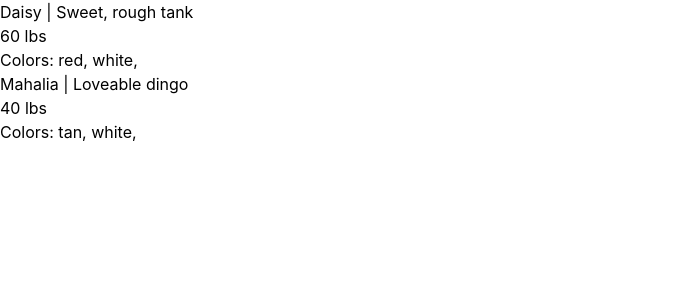
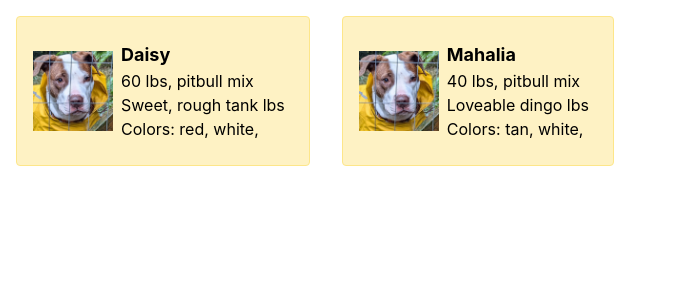
Before and after one commit to MMFane/dog-resume-app, a React (Create React App) app: page /dogs in a window 1280 px wide. Shown: the top 300 px of the page, without its empty margins (0-676 px from the left). Built offline with nearby package versions, Linux system fonts and the light colour scheme.

Commit message:
style dogList and dogCard with tailwind

```diff
--- a/src/components/Dog.tsx
+++ /dev/null
@@ -1,32 +0,0 @@
-import _toLower from 'lodash/toLower'
-
-
-// todo export types from backend
-
-interface DogType {
-    id: string;
-    name: string;
-    description: string;
-    colors: Array<string>;
-    birthdate: string;
-    weight: number;
-}
-
-interface DogProps {
-    dog: DogType
-}
-
-function Dog(props: DogProps) {
-
-    return(
-        <li className="Dog" key={props.dog.id}>
-            <p><span>{props.dog.name}</span> | <span>{props.dog.description}</span></p>
-            <p>{props.dog.weight} lbs</p>
-            <p>Colors: {props.dog.colors.map((color) => {
-                return _toLower(color) + ", "
-})}</p>
-        </li>
-    )
-}
-
-export default Dog;
--- /dev/null
+++ b/src/components/Dog/DogCard.tsx
@@ -0,0 +1,37 @@
+import _toLower from 'lodash/toLower'
+import tempDog from "./temp-dog.jpg"
+
+
+// todo export types from backend
+
+interface DogType {
+    id: string;
+    birthdate: string;
+    breed: string,
+    colors: Array<string>;
+    description: string;
+    name: string;
+    weight: number;
+}
+
+interface DogProps {
+    dog: DogType
+}
+
+function DogCard(props: DogProps) {
+    return(
+        <li className="p-4 m-4 border border-amber-200 bg-amber-200/50 rounded flex items-center" key={props.dog.id}>
+            <img className="w-20 h-20" src={tempDog} alt="temp of my dog daisy"/>
+            <div className='p-2 flex flex-col items-start'>
+                <h3 className='text-lg font-bold'>{props.dog.name}</h3>
+                <p>{props.dog.weight} lbs, {props.dog.breed}</p>
+                <p>{props.dog.description} lbs</p>
+                <p>Colors: {props.dog.colors.map((color) => {
+                    return _toLower(color) + ", "
+                })}</p>
+            </div>
+        </li>
+    )
+}
+
+export default DogCard;
--- a/src/components/DogsList.tsx
+++ b/src/components/DogsList.tsx
@@ -1,17 +1,15 @@
 import React from 'react';
 import dogs from "../data/temp-data.json"
-import Dog from './Dog';
+import Dog from './Dog/DogCard';
 
 function DogsList() {
 
   return (
-    <div className="DogsList">
-        <ul>
-          { dogs.map((dog) => {
-            return <Dog dog={{...dog}}/>
-          })}
-        </ul>
-    </div>
+    <ul className="w-full flex container">
+      { dogs.map((dog) => {
+        return <Dog dog={{...dog}} key={dog.id}/>
+      })}
+    </ul>
   );
 }
 
--- a/src/data/temp-data.json
+++ b/src/data/temp-data.json
@@ -7,6 +7,7 @@
             "RED",
             "WHITE"
         ],
+        "breed": "pitbull mix",
         "weight": 60,
         "birthdate": "2018-3-14T18:30:00"
     },
@@ -18,6 +19,7 @@
             "TAN",
             "WHITE"
         ],
+        "breed": "pitbull mix",
         "weight": 40,
         "birthdate": "2020-12-21T18:30:00"
     }
```
Also changed, not shown: src/components/Dog/temp-dog.jpg (added).
